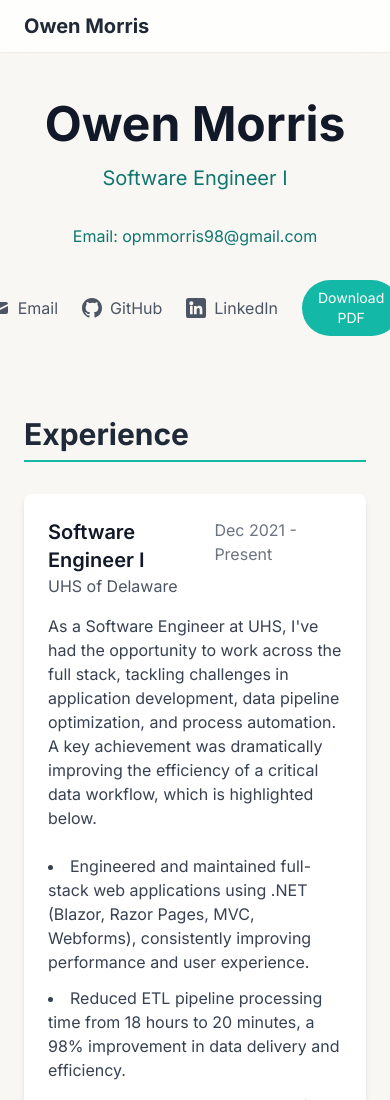
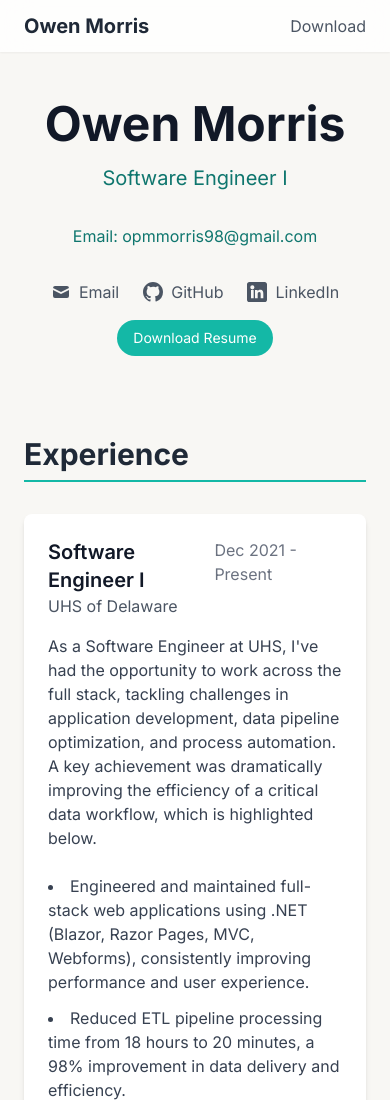
Before and after one commit to OwenMorris98/HostedResume, a plain HTML site: page index.html in a window 390 px wide. Shown: the top 1100 px of the page. Drawn offline with nearby package versions, Linux system fonts and the light colour scheme.

Commit message:
Fixed layout for download

```diff
--- a/index.html
+++ b/index.html
@@ -41,7 +41,7 @@
 </head>
 <body class="antialiased">
     <header class="bg-white/80 backdrop-blur-lg sticky top-0 z-50 shadow-sm">
-        <nav class="container mx-auto px-6 py-3 flex justify-between items-center">
+        <nav class="container mx-auto px-6 py-3 flex justify-between items-center flex-wrap">
             <div>
                 <a href="#" class="text-xl font-bold text-gray-800">Owen Morris</a>
             </div>
@@ -52,6 +52,9 @@
                 <a href="#education" class="text-gray-600 hover:text-teal-600 transition-colors">Education</a>
                 <a href="#download" class="text-gray-600 hover:text-teal-600 transition-colors">Download</a>
             </div>
+            <div class="md:hidden flex-grow flex justify-end">
+                <a href="#download" class="text-gray-600 hover:text-teal-600 transition-colors">Download</a>
+            </div>
         </nav>
     </header>
 
@@ -60,7 +63,7 @@
             <h1 class="text-5xl md:text-6xl font-bold text-gray-900 mb-4">Owen Morris</h1>
             <p class="text-xl md:text-2xl text-teal-700 mb-8">Software Engineer I</p>
             <p class="text-l md:text-l text-teal-700 mb-8">Email: opmmorris98@gmail.com</p>
-            <div class="flex justify-center items-center space-x-6 text-gray-600">
+            <div class="flex justify-center items-center flex-wrap gap-x-6 gap-y-4 text-gray-600">
                 <a href="mailto:opmmorris98@gmail.com" class="hover:text-teal-600 transition-colors flex items-center space-x-2">
                     <svg class="w-5 h-5" fill="currentColor" viewBox="0 0 20 20"><path d="M2.003 5.884L10 9.882l7.997-3.998A2 2 0 0016 4H4a2 2 0 00-1.997 1.884z"></path><path d="M18 8.118l-8 4-8-4V14a2 2 0 002 2h12a2 2 0 002-2V8.118z"></path></svg>
                     <span>Email</span>
@@ -73,7 +76,7 @@
                     <svg class="w-5 h-5" fill="currentColor" viewBox="0 0 20 20"><path fill-rule="evenodd" d="M16.338 16.338H13.67V12.16c0-.995-.017-2.277-1.387-2.277-1.39 0-1.601 1.086-1.601 2.206v4.248H8.014V8h2.557v1.17h.037c.356-.675 1.227-1.387 2.526-1.387 2.703 0 3.203 1.778 3.203 4.092v4.664zM5.337 7.433a2.062 2.062 0 01-2.063-2.065 2.064 2.064 0 114.128 0c0 1.14-.925 2.065-2.065 2.065zm1.336 8.905H4V8h2.673v8.338zM17.662 0H2.338C1.048 0 0 1.048 0 2.338v15.324C0 18.952 1.048 20 2.338 20h15.324C18.952 20 20 18.952 20 17.662V2.338C20 1.048 18.952 0 17.662 0z" clip-rule="evenodd"></path></svg>
                     <span>LinkedIn</span>
                 </a>
-                <a href="assets/Owen_Morris_Resume.pdf" download class="bg-teal-500 text-white py-2 px-4 rounded-full text-sm transition-colors hover:bg-teal-600">Download PDF</a>
+                <a href="assets/Owen_Morris_Resume.pdf" download class="bg-teal-500 text-white py-2 px-4 rounded-full text-sm transition-colors hover:bg-teal-600">Download Resume</a>
             </div>
         </section>
 
```
